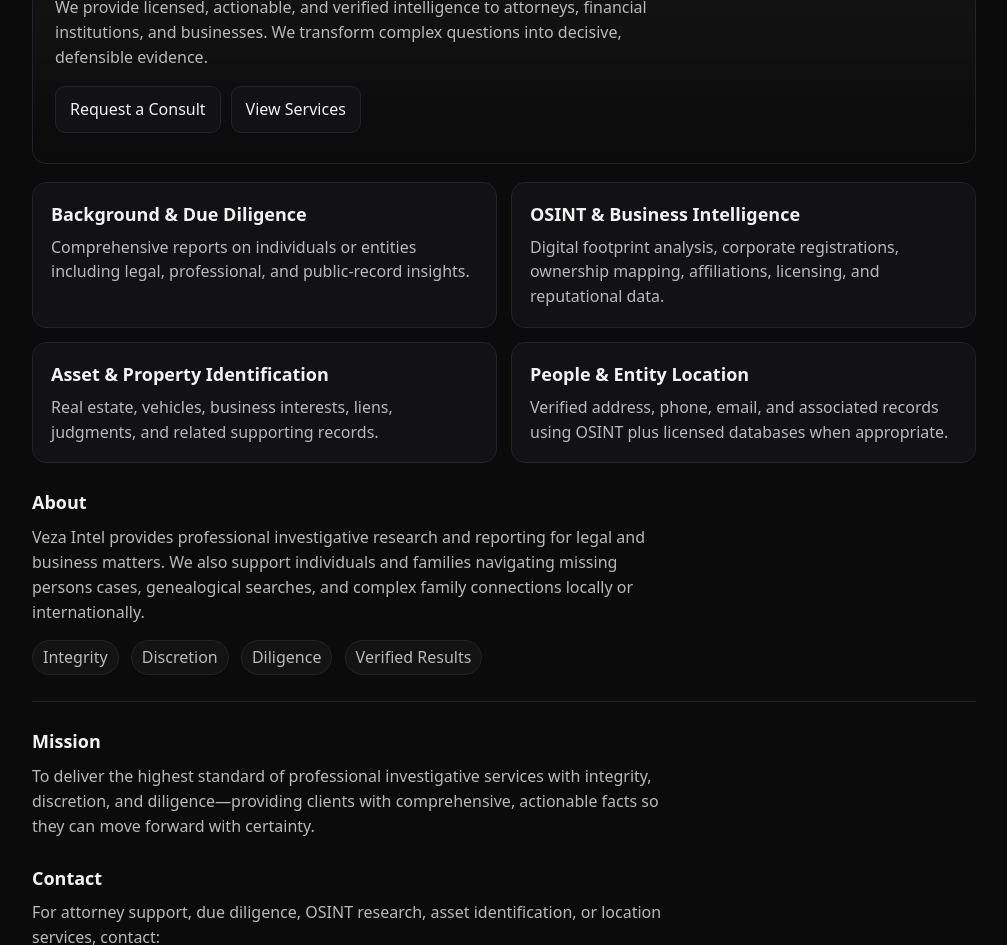
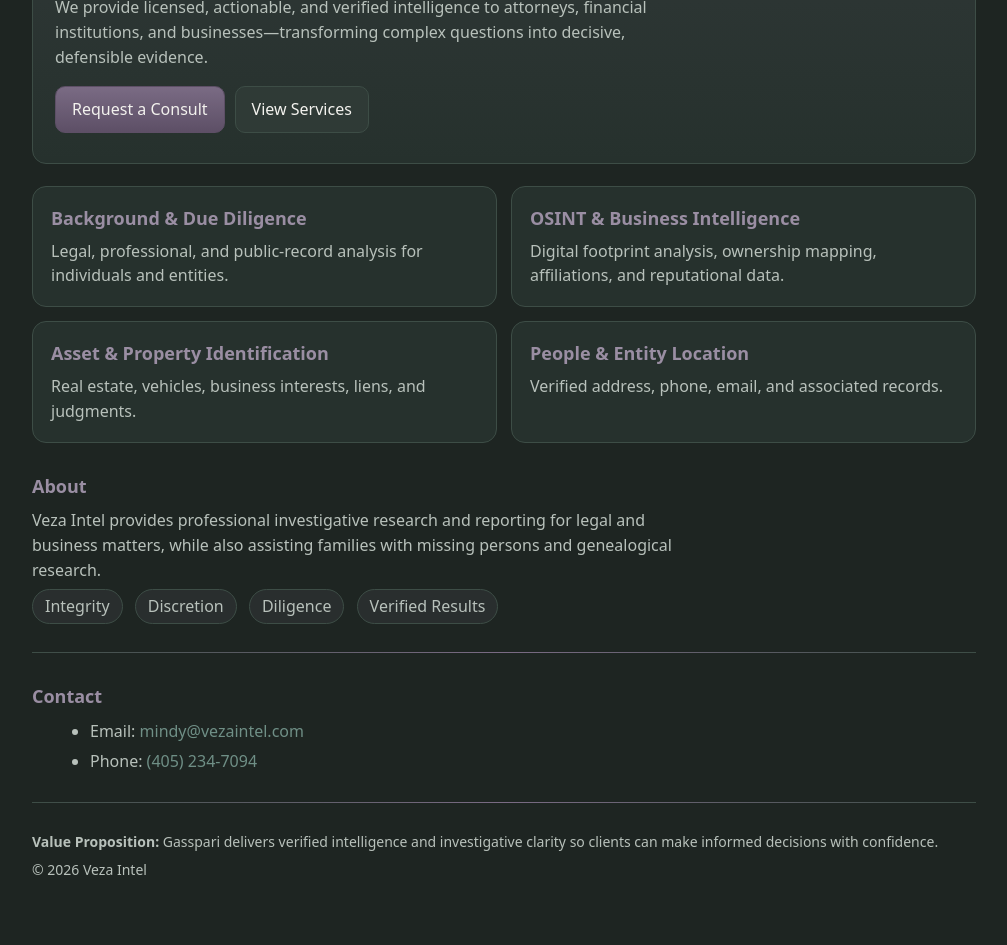
Before and after one commit to EmGee87/vezaintel.github.io, a plain HTML site: page index.html in a window 1280 px wide. Shown: the part 205-1150 px from the top of the page, without its empty margins (136-1143 px from the left). Drawn offline with Linux system fonts and the light colour scheme.

Commit message:
Refine HTML structure and styles for clarity
Updated the meta description and refined various styles and text content for clarity and consistency.

```diff
--- a/index.html
+++ b/index.html
@@ -4,19 +4,32 @@
   <meta charset="utf-8" />
   <meta name="viewport" content="width=device-width, initial-scale=1" />
   <title>Veza Intel | Investigative Intelligence</title>
-  <meta name="description" content="Licensed investigative intelligence for attorneys, businesses, and families. Background screening, OSINT, asset and property identification, and business intelligence." />
+  <meta name="description" content="Licensed investigative intelligence for attorneys, businesses, and families." />
+
   <style>
     :root{
-      --bg:#0b0b0c;
-      --panel:#121214;
-      --text:#f2f2f2;
-      --muted:#b9b9b9;
-      --line:#222228;
-      --accent:#d7d7d7;
+      /* Soft Autumn base */
+      --bg:#1e2522;            /* deep olive-charcoal */
+      --panel:#26312d;         /* moss */
+      --panel-soft:#2f3a36;    /* sage */
+      --text:#f3f2ee;          /* warm off-white */
+      --muted:#b8c1bb;         /* sage gray */
+      --line:#3d4d46;          /* olive border */
+
+      /* Accents */
+      --green:#6f8f86;         /* eucalyptus */
+      --green-soft:#8fa9a1;
+
+      --purple:#7a6b84;        /* muted plum */
+      --purple-soft:#9a8ea3;  /* heather */
+      --purple-dark:#5d4f66;  /* smoky grape */
+
       --max:980px;
       --r:14px;
     }
+
     *{box-sizing:border-box}
+
     body{
       margin:0;
       font-family:system-ui,-apple-system,Segoe UI,Roboto,Arial,sans-serif;
@@ -24,41 +37,98 @@
       color:var(--text);
       line-height:1.55;
     }
-    a{color:var(--text); text-decoration:underline}
-    a:hover{opacity:.9}
+
+    a{color:var(--green); text-decoration:none}
+    a:hover{color:var(--green-soft)}
+
     .wrap{max-width:var(--max); margin:0 auto; padding:28px 18px 54px}
+
     header{
-      display:flex; justify-content:space-between; align-items:center;
+      display:flex;
+      justify-content:space-between;
+      align-items:center;
       padding:10px 0 22px;
     }
-    .brand{font-weight:700; letter-spacing:.2px}
-    nav a{margin-left:14px; text-decoration:none; color:var(--muted)}
-    nav a:hover{color:var(--text)}
+
+    .brand{
+      font-weight:700;
+      letter-spacing:.3px;
+      color:var(--text);
+    }
+
+    nav a{
+      margin-left:14px;
+      color:var(--muted);
+    }
+
+    nav a:hover{
+      color:var(--purple-soft);
+    }
+
     .hero{
       border:1px solid var(--line);
-      background:linear-gradient(180deg, rgba(255,255,255,.05), rgba(255,255,255,0));
+      background:
+        linear-gradient(180deg, rgba(122,107,132,.12), rgba(0,0,0,0)),
+        var(--panel);
       border-radius:var(--r);
       padding:30px 22px;
     }
-    h1{margin:0 0 8px; font-size:30px}
-    .sub{margin:0; color:var(--muted); max-width:70ch}
-    .cta{margin-top:16px; display:flex; gap:10px; flex-wrap:wrap}
+
+    h1{
+      margin:0 0 8px;
+      font-size:30px;
+      color:var(--text);
+    }
+
+    .sub{
+      margin:0;
+      color:var(--muted);
+      max-width:70ch;
+    }
+
+    .cta{
+      margin-top:16px;
+      display:flex;
+      gap:10px;
+      flex-wrap:wrap;
+    }
+
     .btn{
-      display:inline-block;
-      padding:10px 14px;
+      padding:10px 16px;
       border-radius:10px;
       border:1px solid var(--line);
-      background:var(--panel);
-      text-decoration:none;
+      background:var(--panel-soft);
       color:var(--text);
     }
-    .btn:hover{border-color:#2f2f38}
+
+    .btn.primary{
+      background:linear-gradient(
+        180deg,
+        var(--purple),
+        var(--purple-dark)
+      );
+      border-color:var(--purple-dark);
+    }
+
+    .btn.primary:hover{
+      background:linear-gradient(
+        180deg,
+        var(--purple-soft),
+        var(--purple)
+      );
+    }
+
+    .btn:hover{
+      border-color:var(--green-soft);
+    }
+
     .grid{
-      margin-top:18px;
+      margin-top:22px;
       display:grid;
-      grid-template-columns:repeat(12, 1fr);
+      grid-template-columns:repeat(12,1fr);
       gap:14px;
     }
+
     .card{
       grid-column:span 6;
       border:1px solid var(--line);
@@ -66,26 +136,71 @@
       background:var(--panel);
       padding:18px;
     }
-    .card h2{margin:0 0 6px; font-size:18px}
-    .card p{margin:0; color:var(--muted)}
+
+    .card h2{
+      margin:0 0 6px;
+      font-size:18px;
+      color:var(--purple-soft);
+    }
+
+    .card p{
+      margin:0;
+      color:var(--muted);
+    }
+
     @media (max-width:820px){
       .card{grid-column:span 12}
       .sub{max-width:unset}
     }
-    section{margin-top:26px}
-    .section-title{font-size:18px; margin:0 0 8px}
+
+    section{margin-top:30px}
+
+    .section-title{
+      font-size:18px;
+      margin:0 0 8px;
+      color:var(--purple-soft);
+    }
+
     ul{margin:8px 0 0 18px; color:var(--muted)}
+
     li{margin:6px 0}
-    .hr{height:1px; background:var(--line); margin:26px 0}
-    footer{color:var(--muted); font-size:14px; margin-top:24px}
+
+    .hr{
+      height:1px;
+      background:linear-gradient(
+        to right,
+        var(--line),
+        var(--purple),
+        var(--line)
+      );
+      margin:28px 0;
+    }
+
+    footer{
+      color:var(--muted);
+      font-size:14px;
+      margin-top:28px;
+    }
+
     .pill{
-      display:inline-block; padding:4px 10px; border:1px solid var(--line);
-      border-radius:999px; color:var(--muted); margin:6px 8px 0 0;
-      background:rgba(255,255,255,.03)
+      display:inline-block;
+      padding:4px 12px;
+      border:1px solid var(--line);
+      border-radius:999px;
+      color:var(--muted);
+      background:rgba(122,107,132,.12);
+      margin:6px 8px 0 0;
     }
-    .kicker{color:var(--muted); font-size:13px; margin:0 0 10px}
+
+    .kicker{
+      color:var(--purple-soft);
+      font-size:13px;
+      margin:0 0 10px;
+      letter-spacing:.3px;
+    }
   </style>
 </head>
+
 <body>
   <div class="wrap">
     <header>
@@ -102,11 +217,13 @@
         <p class="kicker">Licensed Investigative Services | Oklahoma</p>
         <h1>Investigative Intelligence for Professionals and Families</h1>
         <p class="sub">
-          We provide licensed, actionable, and verified intelligence to attorneys, financial institutions, and businesses.
-          We transform complex questions into decisive, defensible evidence.
+          We provide licensed, actionable, and verified intelligence to attorneys,
+          financial institutions, and businesses—transforming complex questions into
+          decisive, defensible evidence.
         </p>
+
         <div class="cta">
-          <a class="btn" href="#contact">Request a Consult</a>
+          <a class="btn primary" href="#contact">Request a Consult</a>
           <a class="btn" href="#services">View Services</a>
         </div>
       </div>
@@ -114,30 +231,29 @@
       <div class="grid" id="services">
         <div class="card">
           <h2>Background & Due Diligence</h2>
-          <p>Comprehensive reports on individuals or entities including legal, professional, and public-record insights.</p>
+          <p>Legal, professional, and public-record analysis for individuals and entities.</p>
         </div>
         <div class="card">
           <h2>OSINT & Business Intelligence</h2>
-          <p>Digital footprint analysis, corporate registrations, ownership mapping, affiliations, licensing, and reputational data.</p>
+          <p>Digital footprint analysis, ownership mapping, affiliations, and reputational data.</p>
         </div>
         <div class="card">
           <h2>Asset & Property Identification</h2>
-          <p>Real estate, vehicles, business interests, liens, judgments, and related supporting records.</p>
+          <p>Real estate, vehicles, business interests, liens, and judgments.</p>
         </div>
         <div class="card">
           <h2>People & Entity Location</h2>
-          <p>Verified address, phone, email, and associated records using OSINT plus licensed databases when appropriate.</p>
+          <p>Verified address, phone, email, and associated records.</p>
         </div>
       </div>
 
       <section id="about">
         <h2 class="section-title">About</h2>
         <p class="sub">
-          Veza Intel provides professional investigative research and reporting for legal and business matters.
-          We also support individuals and families navigating missing persons cases, genealogical searches,
-          and complex family connections locally or internationally.
+          Veza Intel provides professional investigative research and reporting for legal and business matters,
+          while also assisting families with missing persons and genealogical research.
         </p>
-        <div style="margin-top:10px;">
+        <div>
           <span class="pill">Integrity</span>
           <span class="pill">Discretion</span>
           <span class="pill">Diligence</span>
@@ -147,19 +263,8 @@
 
       <div class="hr"></div>
 
-      <section>
-        <h2 class="section-title">Mission</h2>
-        <p class="sub">
-          To deliver the highest standard of professional investigative services with integrity, discretion, and diligence—providing
-          clients with comprehensive, actionable facts so they can move forward with certainty.
-        </p>
-      </section>
-
       <section id="contact">
         <h2 class="section-title">Contact</h2>
-        <p class="sub">
-          For attorney support, due diligence, OSINT research, asset identification, or location services, contact:
-        </p>
         <ul>
           <li>Email: <a href="mailto:mindy@vezaintel.com">mindy@vezaintel.com</a></li>
           <li>Phone: <a href="tel:+14052347094">(405) 234-7094</a></li>
@@ -168,7 +273,10 @@
 
       <footer>
         <div class="hr"></div>
-        <div><strong>Value Proposition:</strong> Gasspari delivers verified intelligence and investigative clarity so clients can make informed decisions with confidence.</div>
+        <div>
+          <strong>Value Proposition:</strong>
+          Gasspari delivers verified intelligence and investigative clarity so clients can make informed decisions with confidence.
+        </div>
         <div style="margin-top:6px;">© <span id="y"></span> Veza Intel</div>
       </footer>
     </main>
```
